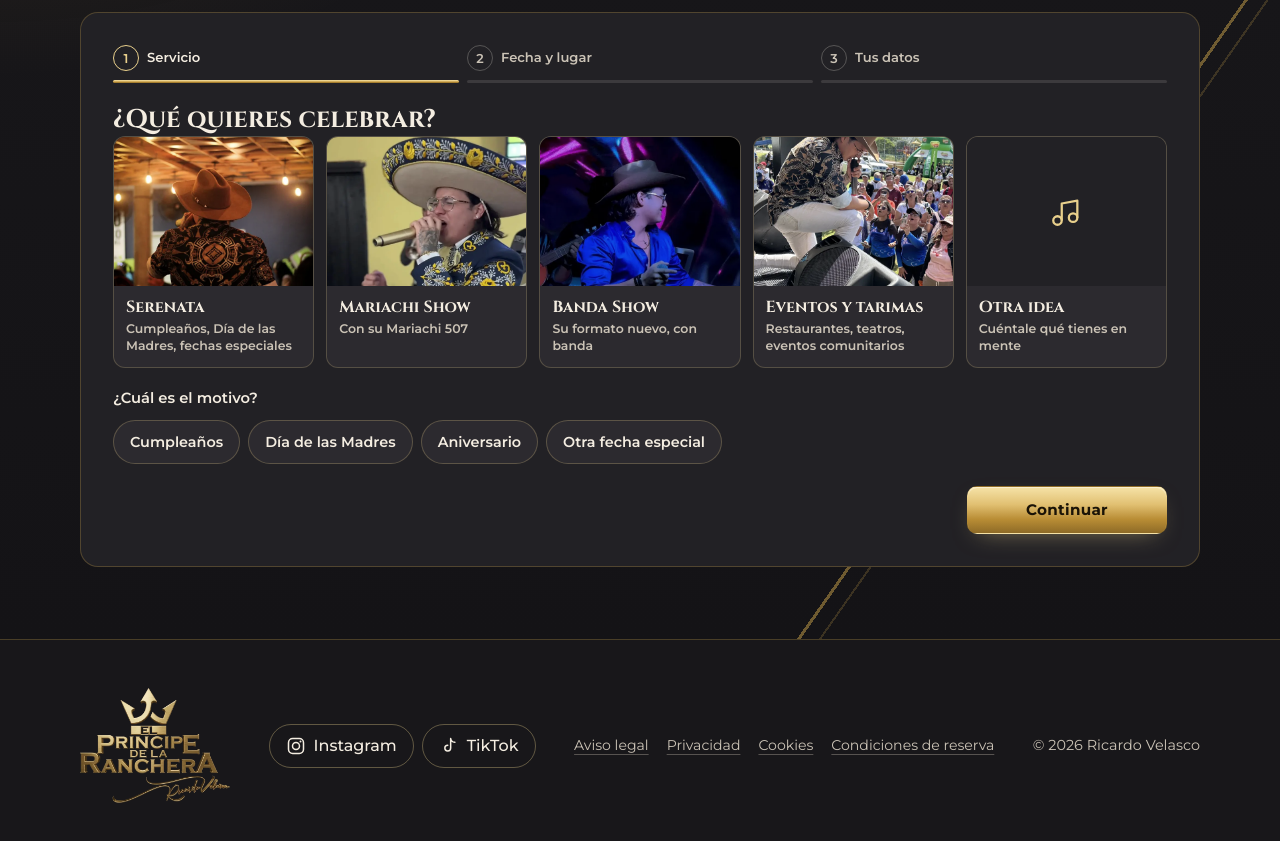
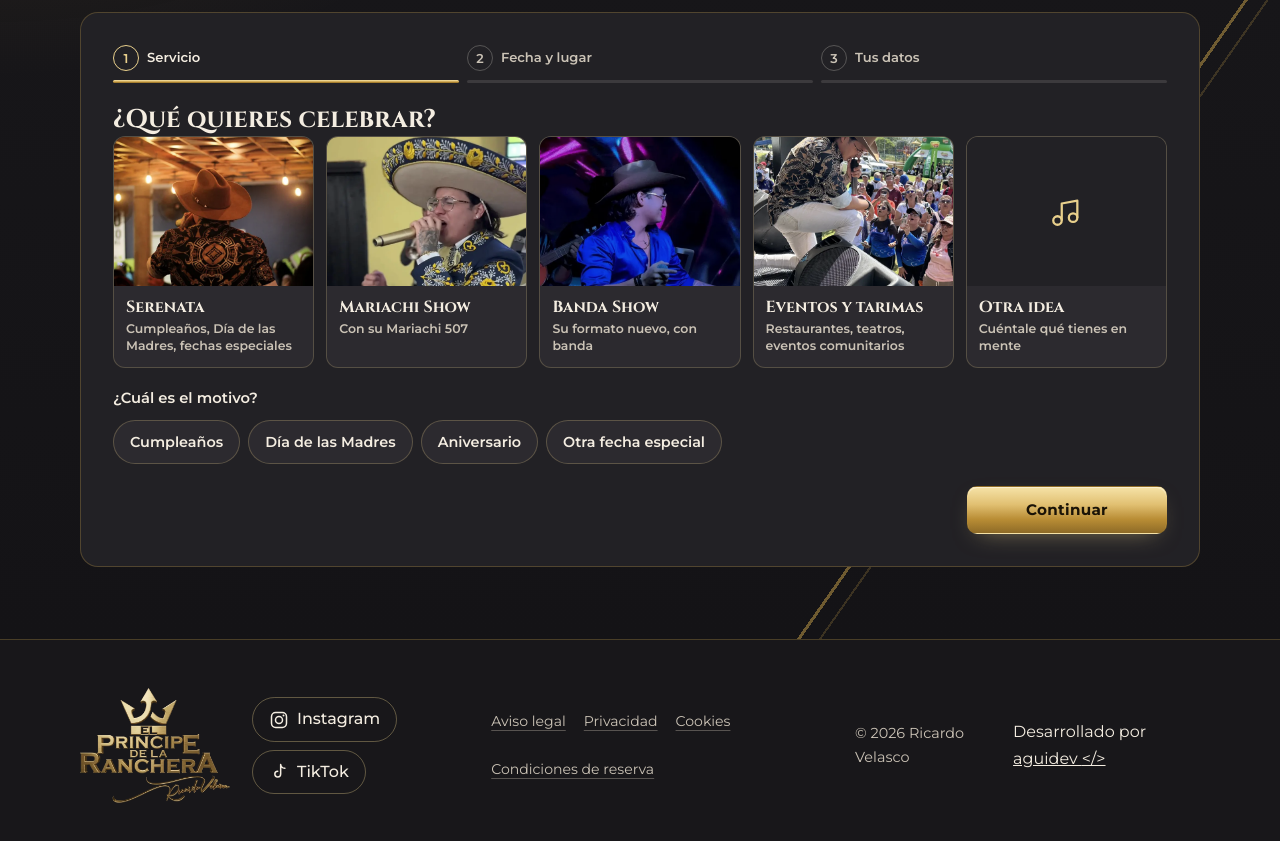
Before and after one commit to Aguilarzrw/el-principe-de-la-ranchera, a plain HTML site: page index.html in a window 1280 px wide. Shown: the part 5709-6550 px from the top of the page. Drawn offline with Linux system fonts and the light colour scheme.

Commit message:
Add aguidev development credit to artist website

```diff
--- a/index.html
+++ b/index.html
@@ -589,6 +589,7 @@
       </ul>
       </nav>
       <p class="copy">© <span id="year">2026</span> Ricardo Velasco</p>
+      <p class="aguidev-credit">Desarrollado por <a href="https://aguilarzrw.github.io/portafolio-web/" target="_blank" rel="noopener noreferrer" aria-label="aguidev, soluciones digitales">aguidev <span aria-hidden="true">&lt;/&gt;</span></a></p>
     </div>
   </footer>
 
```
